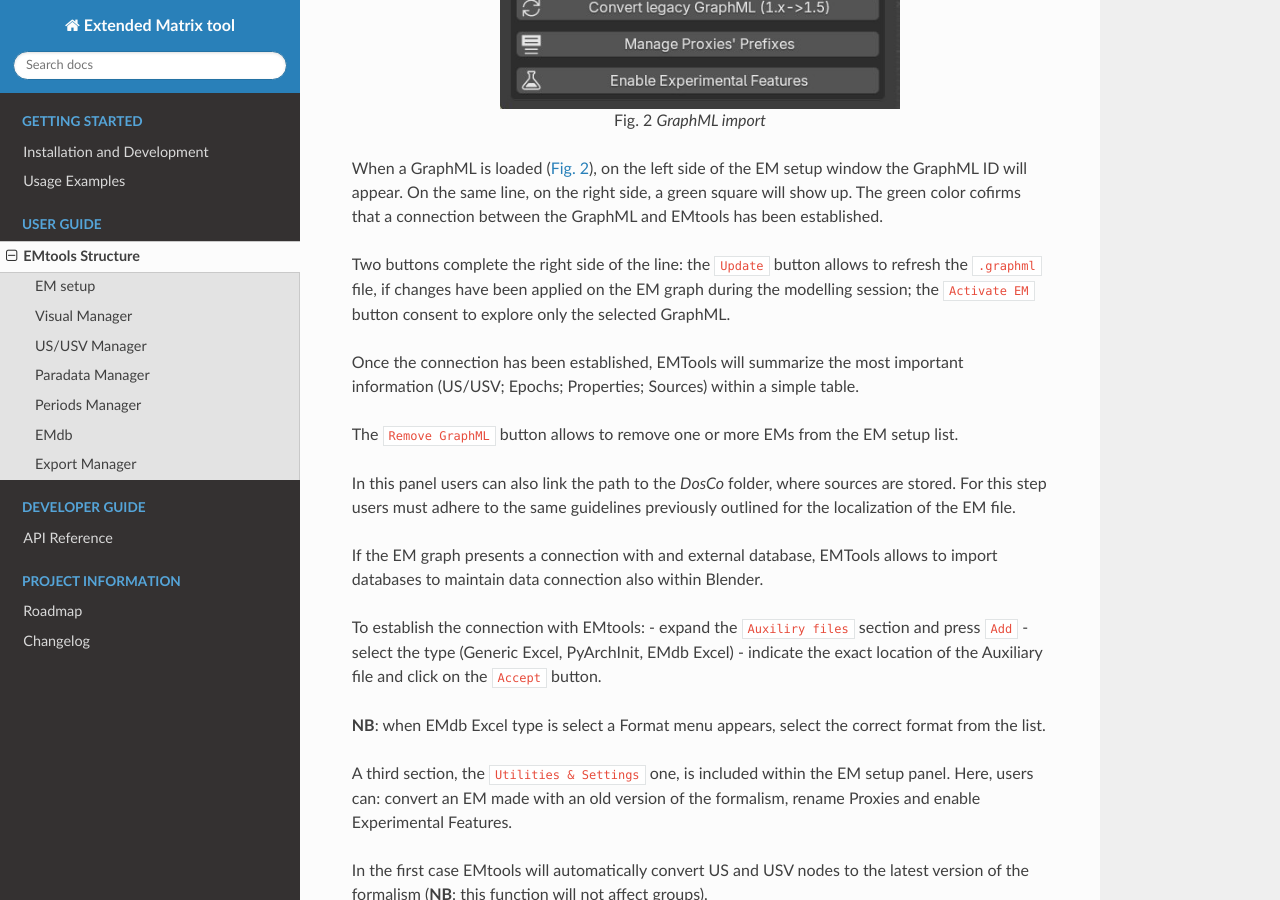
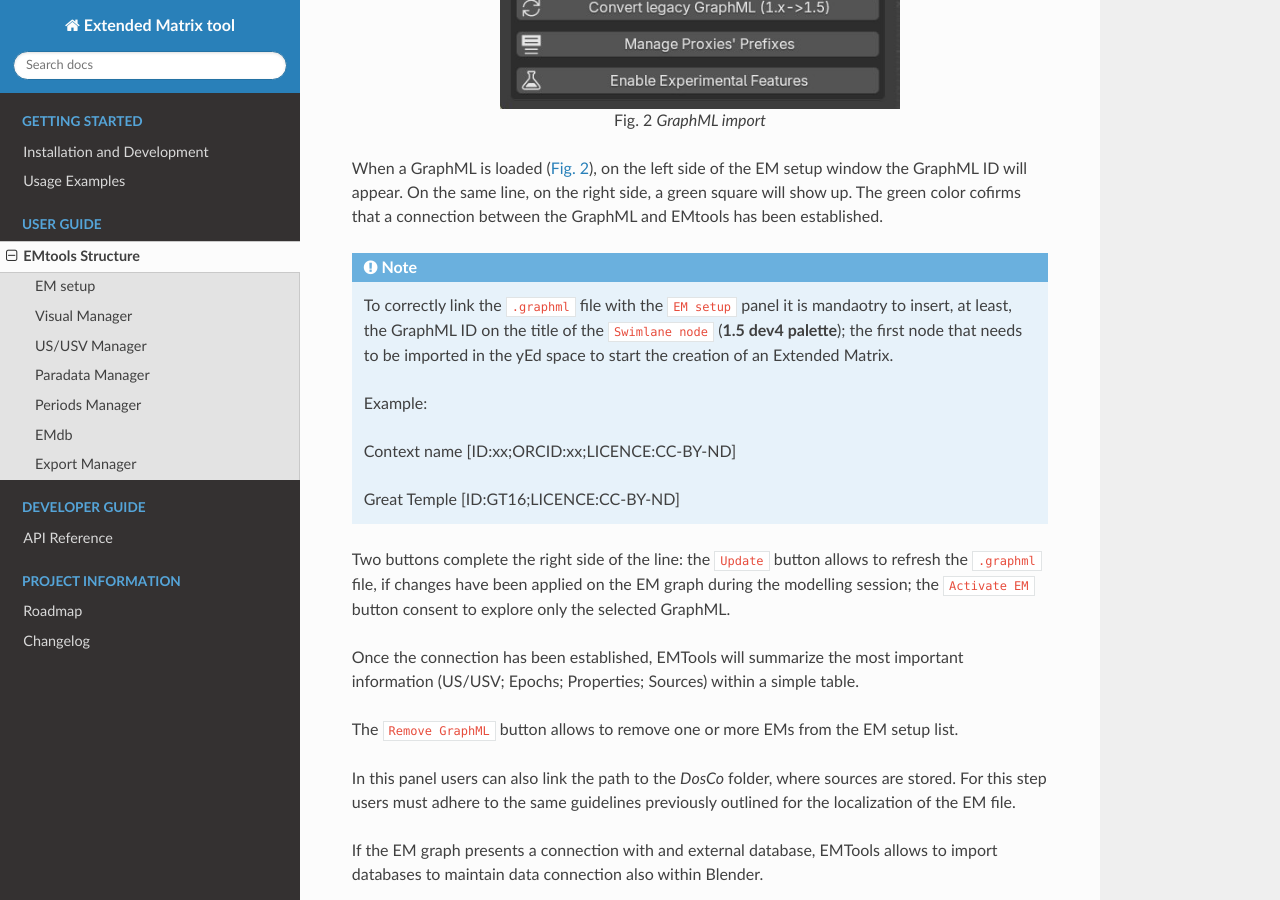
Before and after one commit to zalmoxes-laran/EM-blender-tools-doc, a Sphinx documentation site: the page built from docs/EMstructure.rst, in a window 1280 px wide and 900 px high, scrolled down 1666 px. Built offline with Sphinx 7.4.7 and the Read the Docs theme 3.1.0, drawn with Linux system fonts in a browser that asks for light colours; pages that are not in the unit, such as notebooks, are missing from menus.

Commit message:
Update EMstructure file with a note box

```diff
--- a/docs/EMstructure.rst
+++ b/docs/EMstructure.rst
@@ -55,6 +55,15 @@ Press the ``Add GraphML`` button to establish the connection.
 When a GraphML is loaded (:numref:`Fig. %s <EMsetup_02FIG>`), on the left side of the EM setup window the GraphML ID will appear.
 On the same line, on the right side, a green square will show up.
 The green color cofirms that a connection between the GraphML and EMtools has been established.
+
+.. note::
+   To correctly link the ``.graphml`` file with the ``EM setup`` panel it is mandaotry to insert, at least, the GraphML ID on the title of the ``Swimlane node`` (**1.5 dev4 palette**); the first node that needs to be imported in the yEd space to start the creation of an Extended Matrix.
+
+   Example:
+
+   Context name [ID:xx;ORCID:xx;LICENCE:CC-BY-ND]
+
+   Great Temple [ID:GT16;LICENCE:CC-BY-ND]
 
 Two buttons complete the right side of the line: the ``Update`` button allows to refresh the ``.graphml`` file, if changes have been applied on the EM graph during the modelling session; the ``Activate EM`` button consent to explore only the selected GraphML.
 
```
